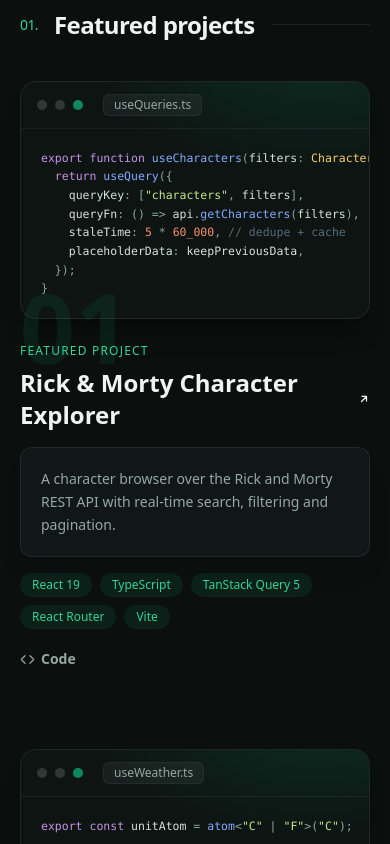
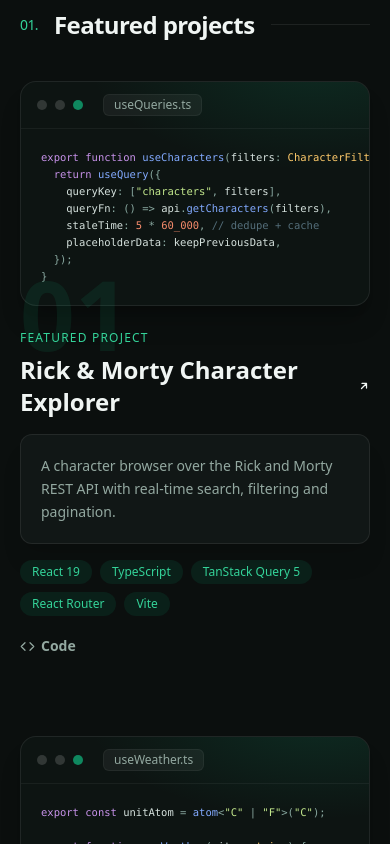
Before and after one commit to hashem-mdoukh/Hashem-Mdoukh-Profile, a Next.js app: page / in a window 390 px wide. Shown: the part 840-1684 px from the top of the page. Built offline with nearby package versions, Linux system fonts and the light colour scheme.

Commit message:
fix: fix font size in prjectFramer code screen to make usre isn’t out of the box

```diff
--- a/src/components/ui/ProjectFrame.tsx
+++ b/src/components/ui/ProjectFrame.tsx
@@ -61,7 +61,7 @@ export function ProjectFrame({
       </div>
 
       {/* snippet body */}
-      <pre className="relative overflow-x-auto p-5 font-mono text-[11.5px] md:text-[13px] leading-relaxed" dir="ltr">
+      <pre className="relative overflow-x-auto p-5 font-mono text-[10.5px] md:text-[13px] leading-relaxed" dir="ltr">
         <code>{children}</code>
       </pre>
     </div>
```
